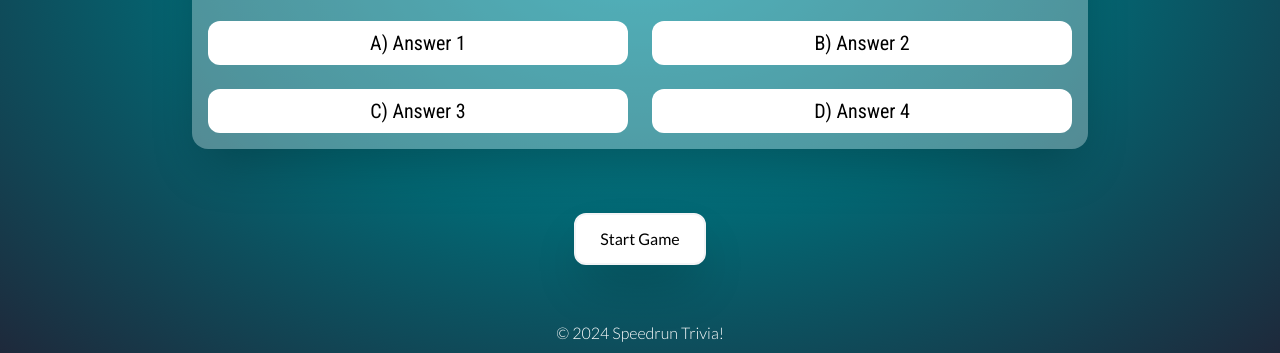
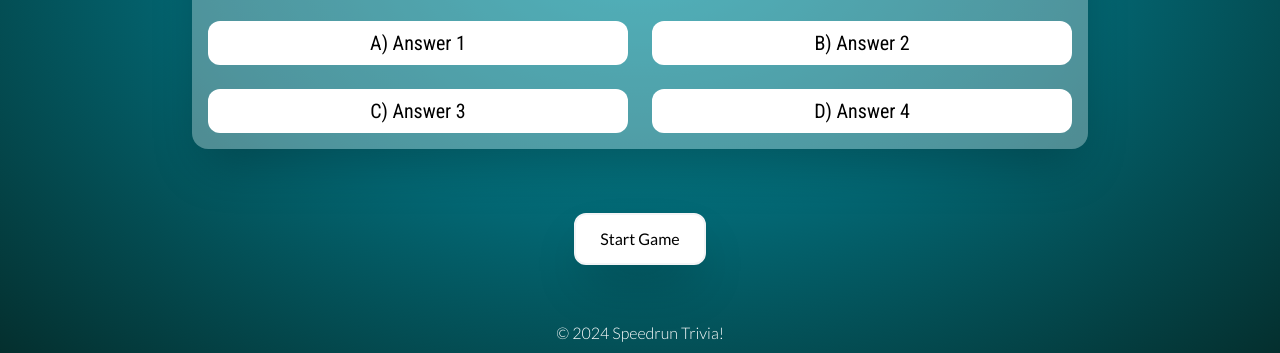
Before and after one commit to bpcollins/SpeedrunTrivia, a website: page dist/index.html in a window 1280 px wide. Shown: the part 493-846 px from the top of the page. Drawn offline with Linux system fonts and the light colour scheme; no server answers.

Commit message:
changed colors for my son.

```diff
--- a/dist/index.html
+++ b/dist/index.html
@@ -1,5 +1,5 @@
 <!DOCTYPE html>
-<html lang="en" class="from-teal-500 via-teal-700 to-slate-800 bg-[radial-gradient(ellipse_at_center,_var(--tw-gradient-stops))]">
+<html lang="en" class="from-teal-500 via-teal-700 to-teal-950 bg-[radial-gradient(ellipse_at_center,_var(--tw-gradient-stops))]">
 
 <head>
     <meta charset="UTF-8">
```
Also changed, not shown: dist/output.css.
